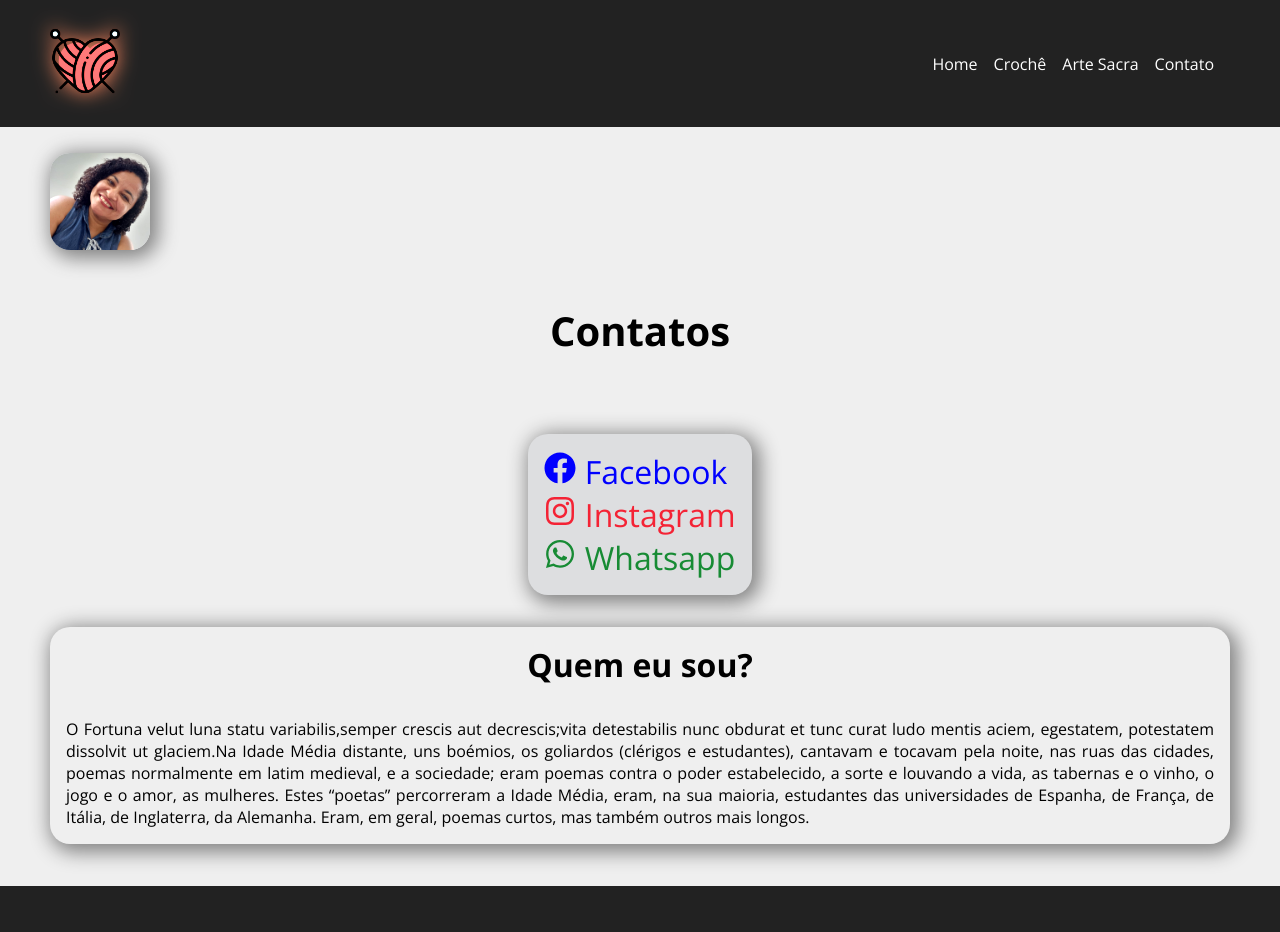
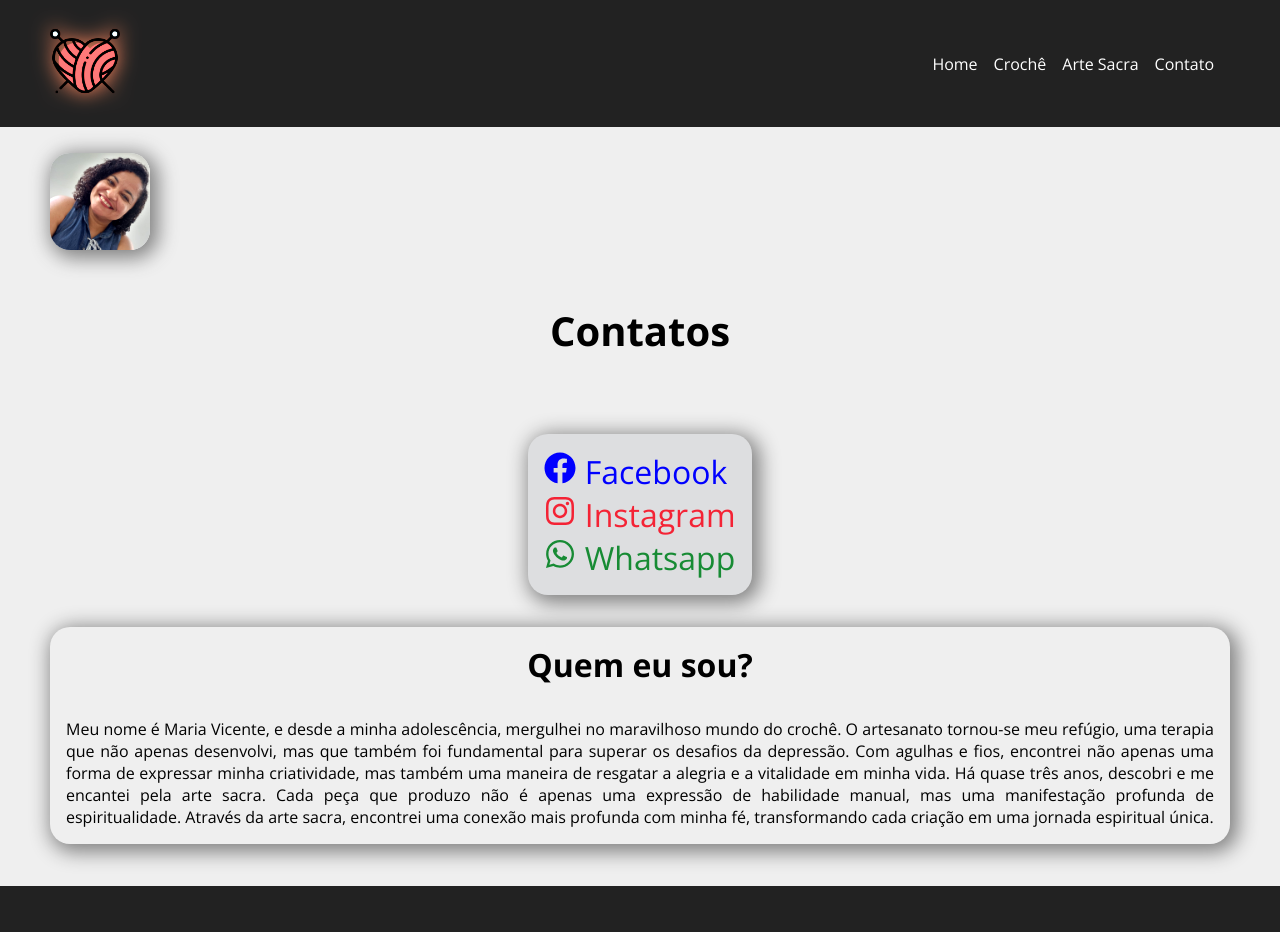
Before and after one commit to Rn77M/MVM, a JavaScript app: page /contact in a window 1280 px wide. Shown: the top 932 px of the page. Built offline with nearby package versions, Linux system fonts and the light colour scheme; the HTML template or start-up script is replaced by a standard one.

Commit message:
Update Contact.js

```diff
--- a/src/components/pages/Contact.js
+++ b/src/components/pages/Contact.js
@@ -1,6 +1,6 @@
-import {FaFacebook, FaInstagram, FaWhatsapp} from 'react-icons/fa'
-import styles from './Contact.module.css'
-import Maria from '../../img/mvicente.jpg'
+import {FaFacebook, FaInstagram, FaWhatsapp} from 'react-icons/fa';
+import styles from './Contact.module.css';
+import Maria from '../../img/mvicente.jpg';
 
 function Contact(){
     return (
@@ -27,8 +27,10 @@ function Contact(){
           <div className={styles.qsm}>
           <h1 className={styles.qs}>Quem eu sou?</h1>
             <p>
-                O Fortuna velut luna statu variabilis,semper crescis
-aut decrescis;vita detestabilis nunc obdurat et tunc curat ludo mentis aciem, egestatem, potestatem dissolvit ut glaciem.Na Idade Média distante, uns boémios, os goliardos (clérigos e estudantes), cantavam e tocavam pela noite, nas ruas das cidades, poemas normalmente em latim medieval,  e a sociedade; eram poemas contra o poder estabelecido, a sorte e louvando a vida, as tabernas e o vinho, o jogo e o amor, as mulheres. Estes “poetas”  percorreram a Idade Média, eram, na sua maioria, estudantes das universidades de Espanha, de França, de Itália, de Inglaterra, da Alemanha. Eram, em geral, poemas curtos, mas também outros mais longos.
+            Meu nome é Maria Vicente, e desde a minha adolescência, mergulhei no maravilhoso mundo do crochê. O artesanato tornou-se meu refúgio, uma terapia que não apenas desenvolvi, mas que também foi fundamental para superar os desafios da depressão. Com agulhas e fios, encontrei não apenas uma forma de expressar minha criatividade, mas também uma maneira de resgatar a alegria e a vitalidade em minha vida.
+
+Há quase três anos, descobri e me encantei pela arte sacra. Cada peça que produzo não é apenas uma expressão de habilidade manual, mas uma manifestação profunda de espiritualidade. Através da arte sacra, encontrei uma conexão mais profunda com minha fé, transformando cada criação em uma jornada espiritual única.
+
             </p>
           </div>
         </>
```
